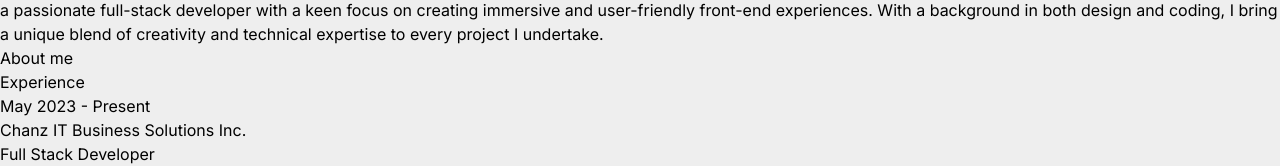
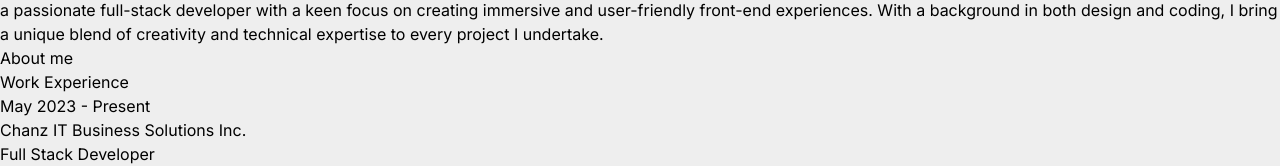
Before and after one commit to jessdolt/portfolio-v1, a Next.js app: page / in a window 1280 px wide. Shown: the part 1522-1688 px from the top of the page. Built offline with nearby package versions, Linux system fonts and the light colour scheme.

Commit message:
for deployment

```diff
--- a/components/Experience/index.tsx
+++ b/components/Experience/index.tsx
@@ -32,9 +32,9 @@ const Experience = () => {
 
   return (
     <Wrapper section>
-      <SectionTitle>Experience</SectionTitle>
+      <SectionTitle>Work Experience</SectionTitle>
 
-      <div className="flex flex-col gap-4 md:gap-12">
+      <div className="flex flex-col  gap-8 md:gap-12">
         {expArray
           .sort((a, b) => b.id - a.id)
           .map((exp, i) => (
@@ -44,11 +44,11 @@ const Experience = () => {
               } `}
               key={exp.id}
             >
-              <h2 className="text-xl font-[900] md:text-6xl uppercase text-black/70">
+              <h2 className="text-2xl font-bold md:text-6xl text-black/70">
                 {exp.label}
               </h2>
-              <h3 className="text-lg md:text-4xl font-[300]">{exp.company}</h3>
-              <p className="text-lg md:text-4xl font-[300]">{exp.position}</p>
+              <h3 className="text-lg font-[300] md:text-4xl ">{exp.company}</h3>
+              <p className="text-lg font-[300] md:text-4xl ">{exp.position}</p>
             </div>
           ))}
       </div>
--- a/components/SectionTitle/index.tsx
+++ b/components/SectionTitle/index.tsx
@@ -1,8 +1,14 @@
 import React from "react"
 
-const SectionTitle = ({ children }: { children: React.ReactNode }) => {
+const SectionTitle = ({
+  children,
+  className,
+}: {
+  children: React.ReactNode
+  className?: string
+}) => {
   return (
-    <h1 className="text-4xl mb-4 md:text-7xl uppercase font-bold ">
+    <h1 className="text-4xl mb-4 md:text-7xl uppercase font-bold text-center">
       {children}
     </h1>
   )
```
